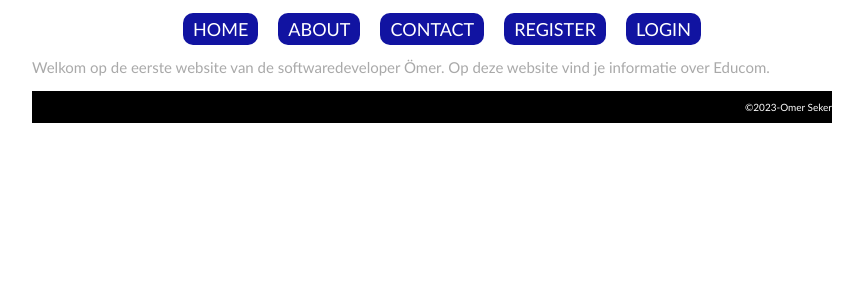
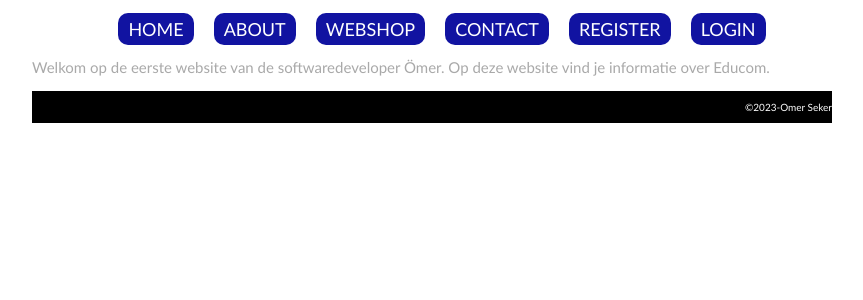
Before and after one commit to OmerS7/educom-webshop-database-1695135881, a PHP site: page / in a window 1280 px wide. Shown: the part 89-389 px from the top of the page, without its empty margins (208-1071 px from the left). Run offline with PHP 8.4, Linux system fonts and the light colour scheme.

Commit message:
webshop pagina aanmaken

```diff
--- a/index.php
+++ b/index.php
@@ -68,10 +68,15 @@ function processRequest($page){
                 }
             }
             break;
+        case "webshop":
+            require_once('webshop.php');
+            $data = getAllProducts();
+            $page = "webshop";
+            break;
     }
     $data['page'] = $page;
 
-    $data['menu'] = array('home' => 'HOME', 'about' => 'ABOUT', 'contact' => 'CONTACT');
+    $data['menu'] = array('home' => 'HOME', 'about' => 'ABOUT', 'webshop' => 'WEBSHOP', 'contact' => 'CONTACT');
     if (isUserLoggedIn()) {
         $data['menu']['logout'] = "LOG OUT " . getLoggedInUser();
         $data['menu']['changepassword'] = "Wachtwoord wijzigen";
@@ -185,6 +190,10 @@ function showHeader($page)
         require_once('about.php');
         showAboutHeader();
         break;
+    case 'webshop':
+        require_once('webshop.php');
+        showWebshopHeader();
+        break;
     case 'contact':
         require_once ('contact.php');
         showContactHeader();
@@ -241,6 +250,10 @@ function showContent($data)
             require_once('contact.php');
             showContactForm($data);
             break;
+        case 'webshop':
+            require_once('webshop.php');
+            showWebshopContent($data);
+            break;
         case 'thanks':
             require_once('contact.php');
             showContactThanks($data);
--- /dev/null
+++ b/productService.php
@@ -0,0 +1,6 @@
+<?php
+require_once 'db.repository.php';
+
+function getProducts($productname, $price, $productimage){
+    getallProducts($productname, $price, $productimage);
+}
```
Also changed, not shown: db.repository.php (+11 -0 lines), webshop.php (added, +11 -0 lines), Images/nikeairforce1.png (added), Images/nikedunklowpng.png (added), 1 other file.
